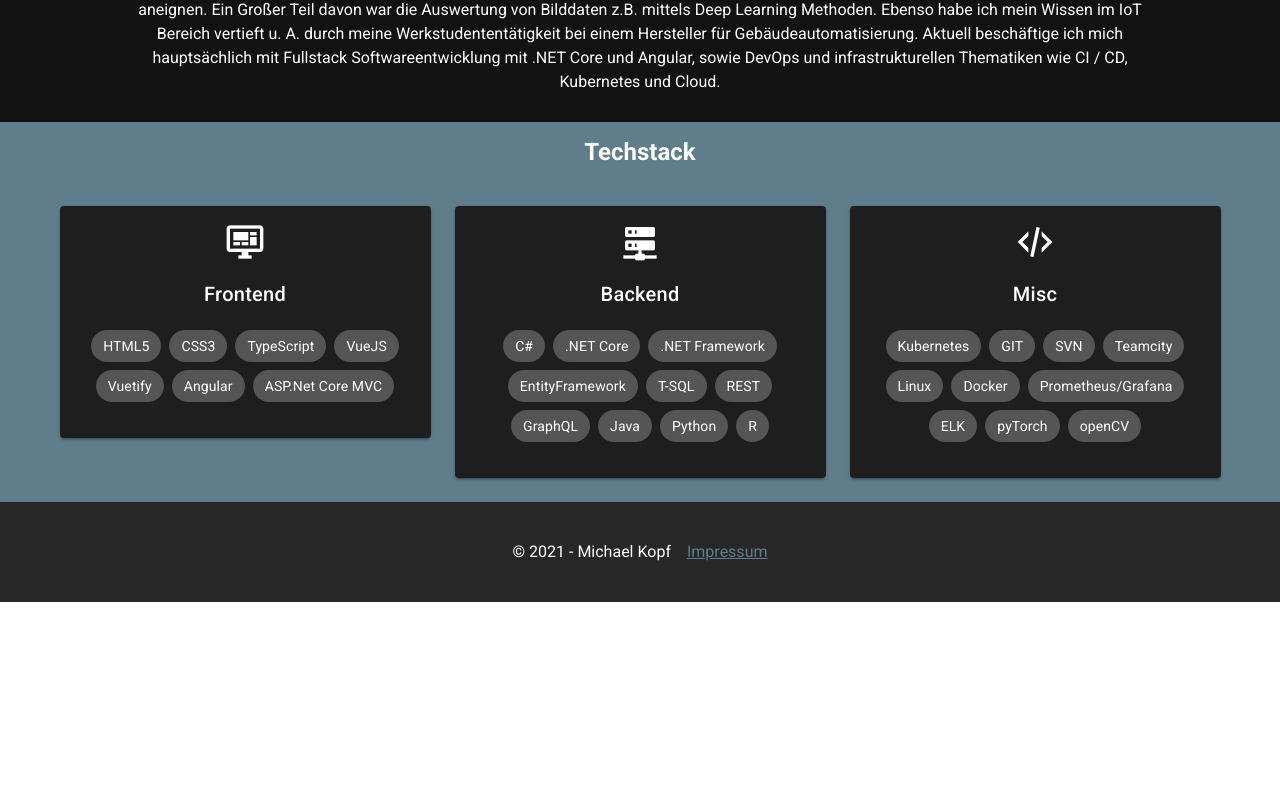
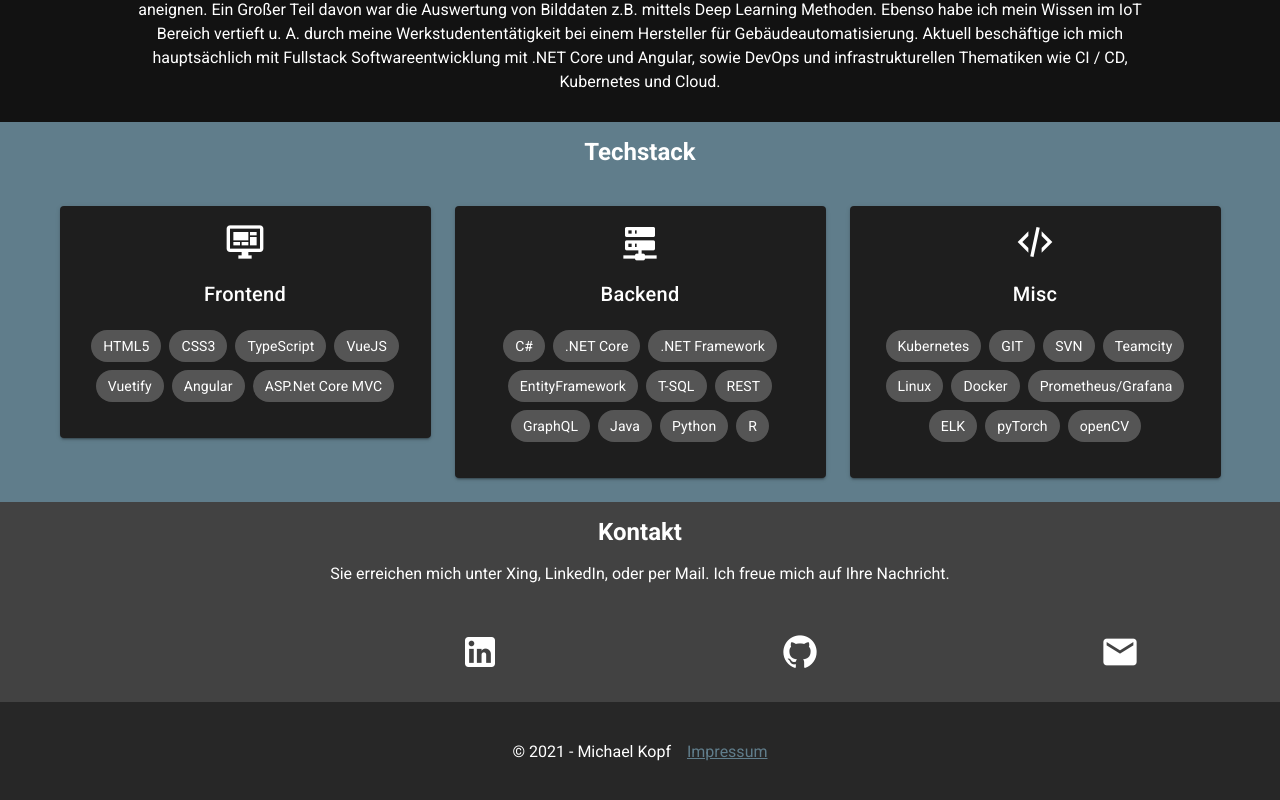
Before and after one commit to Michriko/kopf_codes, a Vue app: page /#/ in a window 1280 px wide. Shown: the part 1282-2082 px from the top of the page. Before the commit the page ends 1884 px from the top, so only its background shows below. Built offline with nearby package versions, Linux system fonts and the light colour scheme.

Commit message:
feat(contact): add contact component
add github, linkedIn, xing and mail as contact possibilities

```diff
--- a/src/App.vue
+++ b/src/App.vue
@@ -11,7 +11,7 @@
           width="40"
         />
       </router-link>
-      <h1>kopf.codes</h1>
+      <h1 class="display-1">kopf.codes</h1>
     </v-app-bar>
     <v-main><router-view /></v-main>
     <v-footer class="justify-center" height="100">
--- /dev/null
+++ b/src/components/contact.vue
@@ -0,0 +1,70 @@
+<template>
+  <v-container fluid class="secondary text-center">
+    <h2>Kontakt</h2>
+    <p class="py-3">
+      Sie erreichen mich unter Xing, LinkedIn, oder per Mail. Ich freue mich auf
+      Ihre Nachricht.
+    </p>
+    <v-row class="py-3">
+      <v-col v-for="(contactType, index) in contactTypes" :key="index">
+        <v-btn
+          icon
+          x-large
+          :href="contactType.url"
+          target="_blank"
+          v-on:click="onButtonClick(contactType)"
+        >
+          <v-icon x-large>{{ contactType.icon }}</v-icon>
+        </v-btn>
+      </v-col>
+    </v-row>
+  </v-container>
+</template>
+
+<script lang="ts">
+import { Vue, Component } from "vue-property-decorator";
+
+interface ContactType {
+  url?: string;
+  onClick?: () => void;
+  icon: string;
+}
+
+function sendMail(): void {
+  //prevent crawling the email address by bots
+  const scheme = "mailto://";
+  const domain = "kopf.codes";
+  const user = "info";
+
+  window.open(`${scheme}${user}@${domain}`);
+}
+
+@Component
+export default class Contact extends Vue {
+  contactTypes: ContactType[] = [
+    {
+      url: "https://www.xing.com/profile/Michael_Kopf29/",
+      icon: "mdi-xing",
+    },
+    {
+      url: "https://www.linkedin.com/in/michael-kopf-52018016b/",
+      icon: "mdi-linkedin",
+    },
+    {
+      url: "https://github.com/Michriko/",
+      icon: "mdi-github",
+    },
+    {
+      icon: "mdi-email",
+      onClick: sendMail,
+    },
+  ];
+
+  onButtonClick(contactType: ContactType): void {
+    if (!contactType.onClick) {
+      return;
+    }
+    contactType.onClick();
+  }
+}
+</script>
--- a/src/views/Home.vue
+++ b/src/views/Home.vue
@@ -15,6 +15,11 @@
         <tech-stack />
       </v-col>
     </v-row>
+    <v-row>
+      <v-col class="pa-0">
+        <contact />
+      </v-col>
+    </v-row>
   </v-container>
 </template>
 
@@ -23,12 +28,14 @@
 
 import AboutMe from "@/components/aboutMe.vue";
 import Banner from "@/components/banner.vue";
+import Contact from "@/components/contact.vue";
 import TechStack from "@/components/techStack.vue";
 
 @Component({
   components: {
     AboutMe,
     Banner,
+    Contact,
     TechStack,
   },
 })
```
